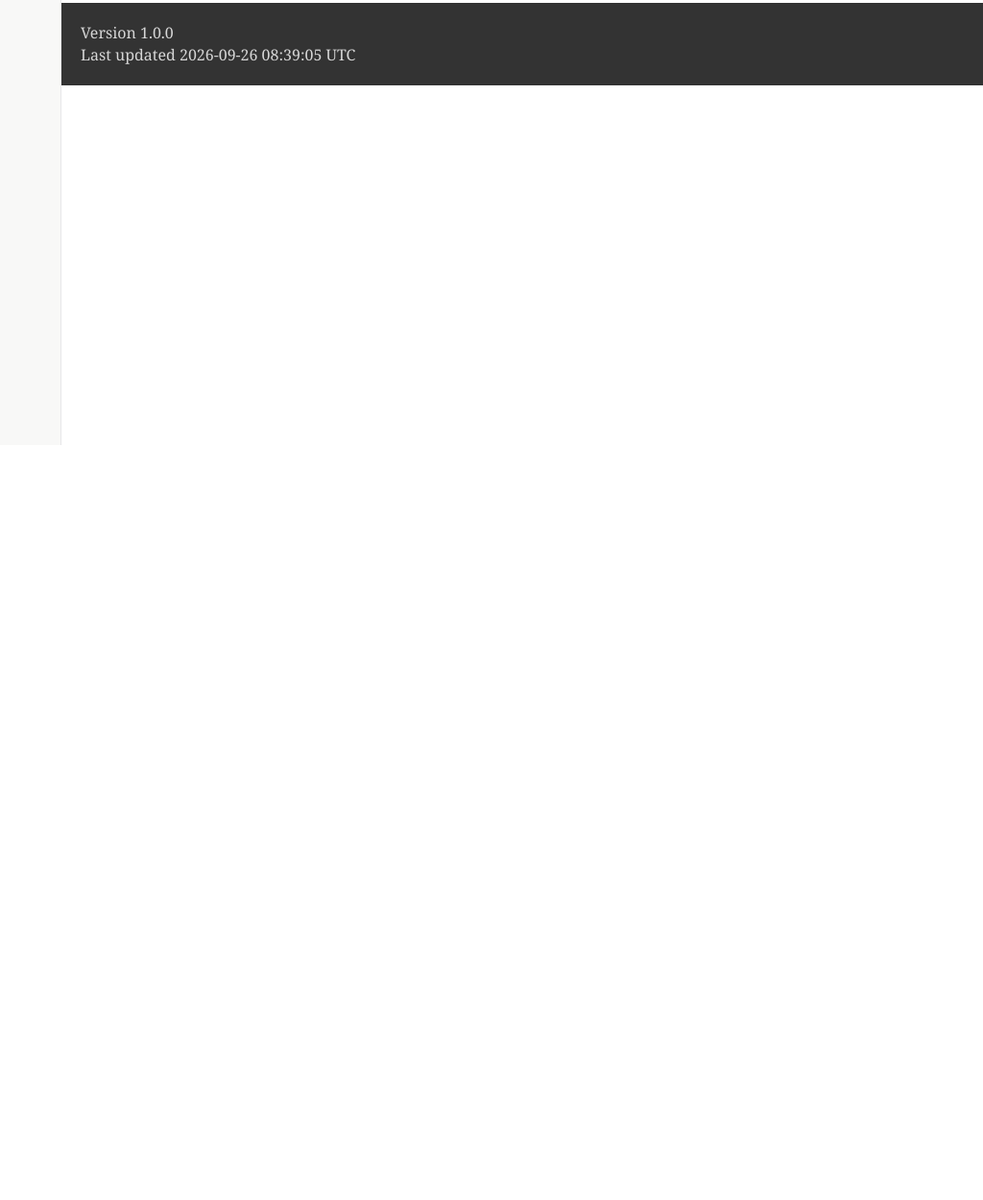
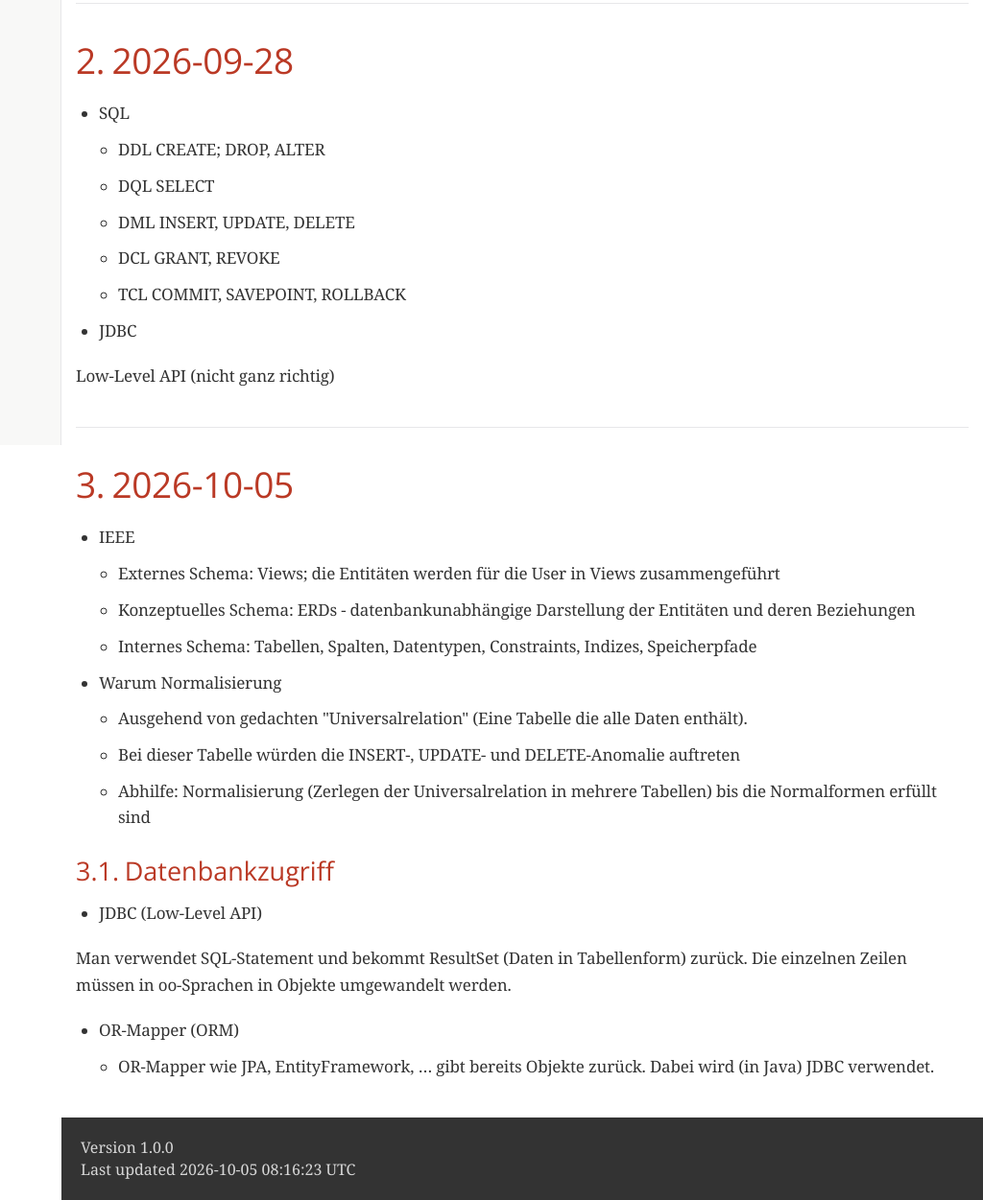
Before and after one commit to 2627-5ahitm/2627-5ahitm-sew-lecture-notes, a plain HTML site: page index.html in a window 1280 px wide. Shown: the part 336-1587 px from the top of the page at 96% size, without its empty margins (256-1280 px from the left). Before the commit the page ends 800 px from the top, so only its background shows below. Drawn offline with nearby package versions, Linux system fonts and the light colour scheme; a web font is replaced by a local one.

Commit message:
Deploying to gh-pages from @ 2627-5ahitm/2627-5ahitm-sew-lecture-notes@09632223e787efaafed6a08dd4856dadf65dadfb 🚀

```diff
--- a/index.html
+++ b/index.html
@@ -451,13 +451,19 @@ body.book #toc,body.book #preamble,body.book h1.sect0,body.book .sect1>h2{page-b
 <div class="details">
 <span id="author" class="author">Thomas Stütz</span><br>
 <span id="revnumber">version 1.0.0,</span>
-<span id="revdate">2026-09-26</span>
+<span id="revdate">2026-10-05</span>
 <br><span id="revremark">Lecture Notes for Courses at HTL Leonding</span>
 </div>
 <div id="toc" class="toc2">
 <div id="toctitle">Table of Contents</div>
 <ul class="sectlevel1">
 <li><a href="#_2026_09_22">1. 2026-09-22</a></li>
+<li><a href="#_2026_09_28">2. 2026-09-28</a></li>
+<li><a href="#_2026_10_05">3. 2026-10-05</a>
+<ul class="sectlevel2">
+<li><a href="#_datenbankzugriff">3.1. Datenbankzugriff</a></li>
+</ul>
+</li>
 </ul>
 </div>
 </div>
@@ -483,11 +489,117 @@ body.book #toc,body.book #preamble,body.book h1.sect0,body.book .sect1>h2{page-b
 </div>
 </div>
 </div>
+<div class="sect1">
+<h2 id="_2026_09_28"><a class="anchor" href="#_2026_09_28"></a>2. 2026-09-28</h2>
+<div class="sectionbody">
+<div class="ulist">
+<ul>
+<li>
+<p>SQL</p>
+<div class="ulist">
+<ul>
+<li>
+<p>DDL CREATE; DROP, ALTER</p>
+</li>
+<li>
+<p>DQL SELECT</p>
+</li>
+<li>
+<p>DML INSERT, UPDATE, DELETE</p>
+</li>
+<li>
+<p>DCL GRANT, REVOKE</p>
+</li>
+<li>
+<p>TCL COMMIT, SAVEPOINT, ROLLBACK</p>
+</li>
+</ul>
+</div>
+</li>
+<li>
+<p>JDBC</p>
+</li>
+</ul>
+</div>
+<div class="paragraph">
+<p>Low-Level API (nicht ganz richtig)</p>
+</div>
+</div>
+</div>
+<div class="sect1">
+<h2 id="_2026_10_05"><a class="anchor" href="#_2026_10_05"></a>3. 2026-10-05</h2>
+<div class="sectionbody">
+<div class="ulist">
+<ul>
+<li>
+<p>IEEE</p>
+<div class="ulist">
+<ul>
+<li>
+<p>Externes Schema: Views; die Entitäten werden für die User in Views zusammengeführt</p>
+</li>
+<li>
+<p>Konzeptuelles Schema: ERDs - datenbankunabhängige Darstellung der Entitäten und deren Beziehungen</p>
+</li>
+<li>
+<p>Internes Schema: Tabellen, Spalten, Datentypen, Constraints, Indizes, Speicherpfade</p>
+</li>
+</ul>
+</div>
+</li>
+<li>
+<p>Warum Normalisierung</p>
+<div class="ulist">
+<ul>
+<li>
+<p>Ausgehend von gedachten "Universalrelation" (Eine Tabelle die alle Daten enthält).</p>
+</li>
+<li>
+<p>Bei dieser Tabelle würden die INSERT-, UPDATE- und DELETE-Anomalie auftreten</p>
+</li>
+<li>
+<p>Abhilfe: Normalisierung (Zerlegen der Universalrelation in mehrere Tabellen) bis die Normalformen erfüllt sind</p>
+</li>
+</ul>
+</div>
+</li>
+</ul>
+</div>
+<div class="sect2">
+<h3 id="_datenbankzugriff"><a class="anchor" href="#_datenbankzugriff"></a>3.1. Datenbankzugriff</h3>
+<div class="ulist">
+<ul>
+<li>
+<p>JDBC (Low-Level API)</p>
+</li>
+</ul>
+</div>
+<div class="paragraph">
+<p>Man verwendet SQL-Statement und bekommt ResultSet (Daten in Tabellenform) zurück.
+Die einzelnen Zeilen müssen in oo-Sprachen in Objekte umgewandelt werden.</p>
+</div>
+<div class="ulist">
+<ul>
+<li>
+<p>OR-Mapper (ORM)</p>
+<div class="ulist">
+<ul>
+<li>
+<p>OR-Mapper wie JPA, EntityFramework, &#8230;&#8203; gibt bereits Objekte zurück. Dabei wird (in Java) JDBC verwendet.</p>
+</li>
+</ul>
+</div>
+</li>
+</ul>
+</div>
+</div>
+</div>
+</div>
 </div>
 <div id="footer">
 <div id="footer-text">
 Version 1.0.0<br>
-Last updated 2026-09-26 08:39:05 UTC
+Last updated 2026-10-05 08:16:23 UTC
 </div>
 </div>
 </body>
```
Also changed, not shown: demo.html (+2 -2 lines), minutes-of-meeting.html (+2 -2 lines), sysspec.html (+2 -2 lines).
